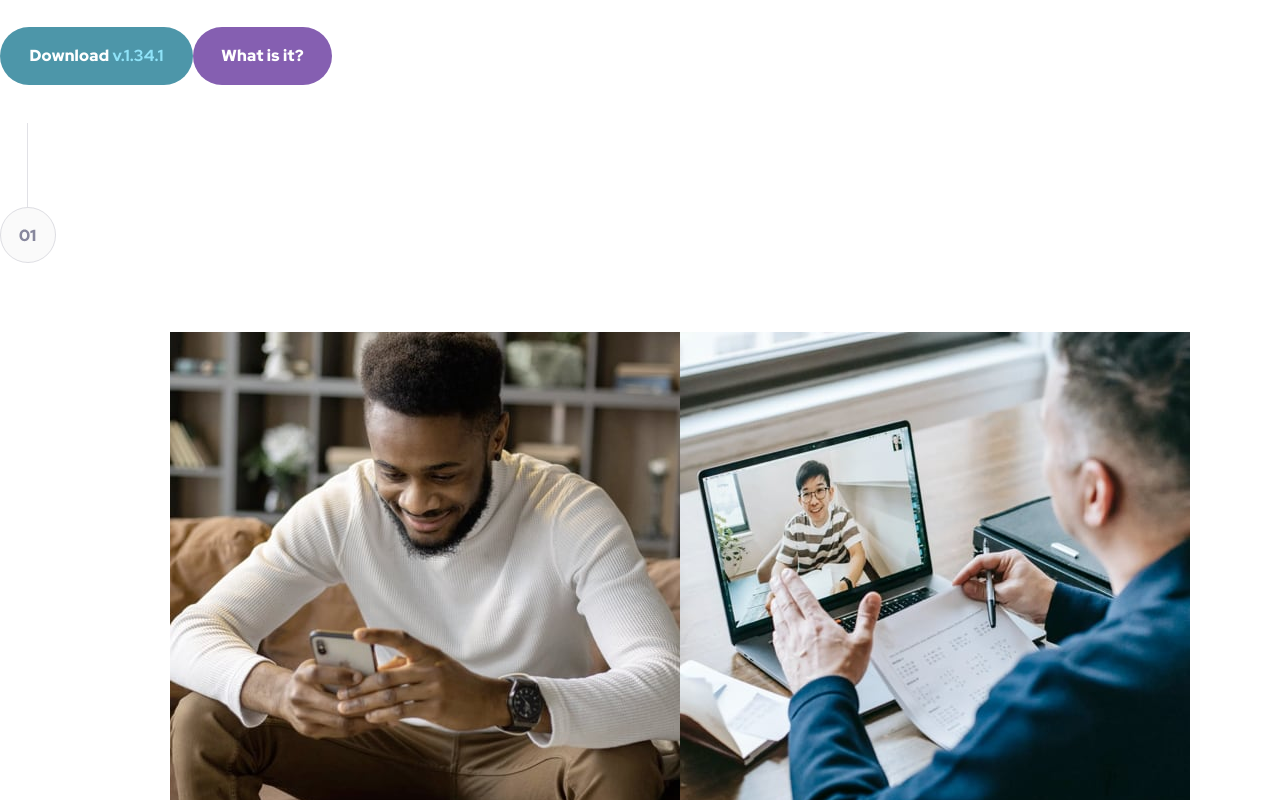
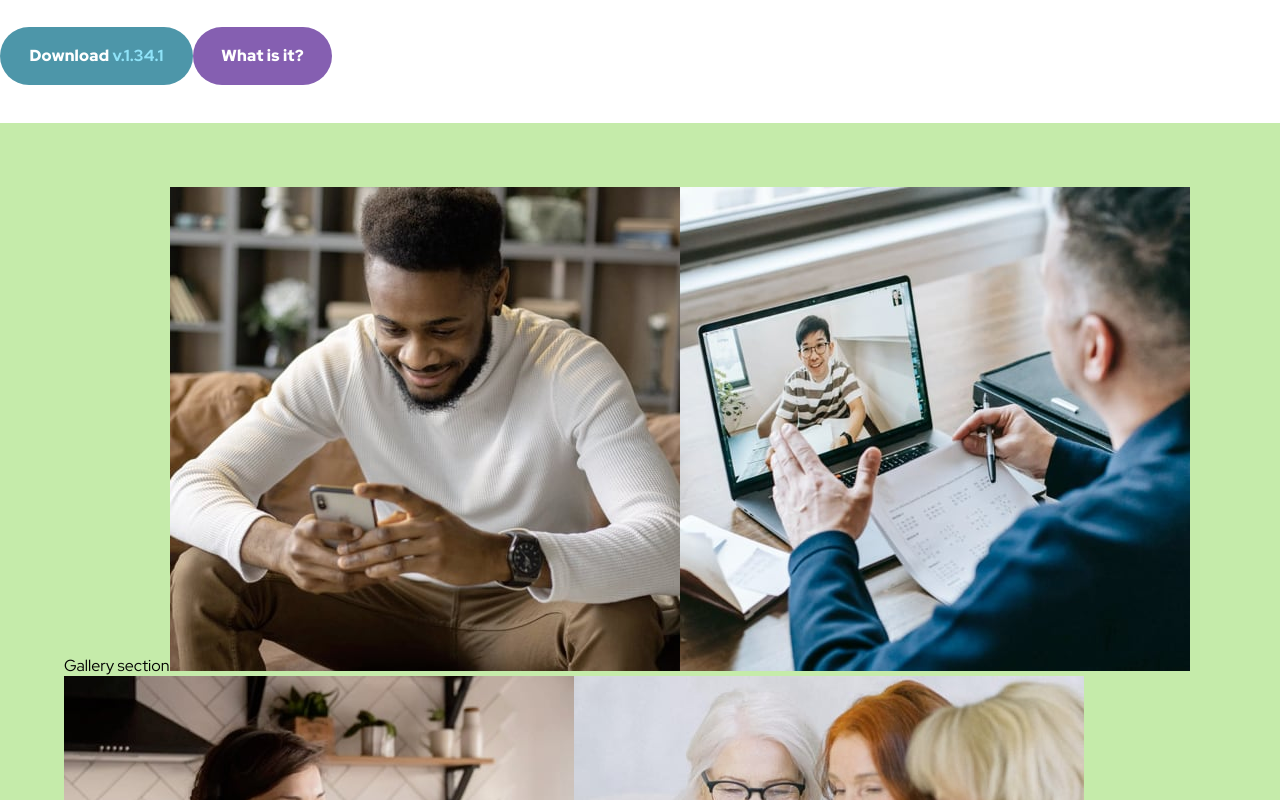
Before and after one commit to PiriyaLapa/meet-landing-page, a React (Create React App) app: page / in a window 1280 px wide. Shown: the part 640-1440 px from the top of the page. Built offline with nearby package versions, Linux system fonts and the light colour scheme.

Commit message:
update and try to  deployt

```diff
--- a/src/components/cards/CardHeader.tsx
+++ b/src/components/cards/CardHeader.tsx
@@ -3,7 +3,6 @@ import { ContentHeader,StyledCardHeader,TitleHeader } from "../../styles/styles"
 import ButtonDownload from "../buttons/ButtonDownload";
 import ButtonWhat from "../buttons/ButtonWhat";
 import { dataLandingPage } from "../../apis/Apis";
-import Vector1 from "../vectors/Vector1";
 
 export default class CardHeader extends React.Component {
   public render(): React.ReactNode {
@@ -15,7 +14,6 @@ export default class CardHeader extends React.Component {
         <ContentHeader>{content}</ContentHeader>
         <ButtonDownload btnType="Primary" />
         <ButtonWhat />
-        <Vector1 />
       </StyledCardHeader>
     );
   }
--- a/src/pages/sections/Gallery.tsx
+++ b/src/pages/sections/Gallery.tsx
@@ -10,9 +10,11 @@ export default class Gallery extends Component {
     ));
   }
   render(): ReactNode {
-    return <StyledGallery>
+    return (
+      <StyledGallery>
         Gallery section
         {this.renderGalleryPictures()}
-        </StyledGallery>;
+      </StyledGallery>
+    );
   }
 }
--- a/src/styles/styles.ts
+++ b/src/styles/styles.ts
@@ -151,7 +151,7 @@ export const StyledHeader = styled.header`
 
 export const StyledGallery = styled.main`
   padding: 5%;
-  /* background-color: #c5ebaa; */
+  background-color: #c5ebaa;
 `;
 
 export const StyledFooter = styled.footer`
```
